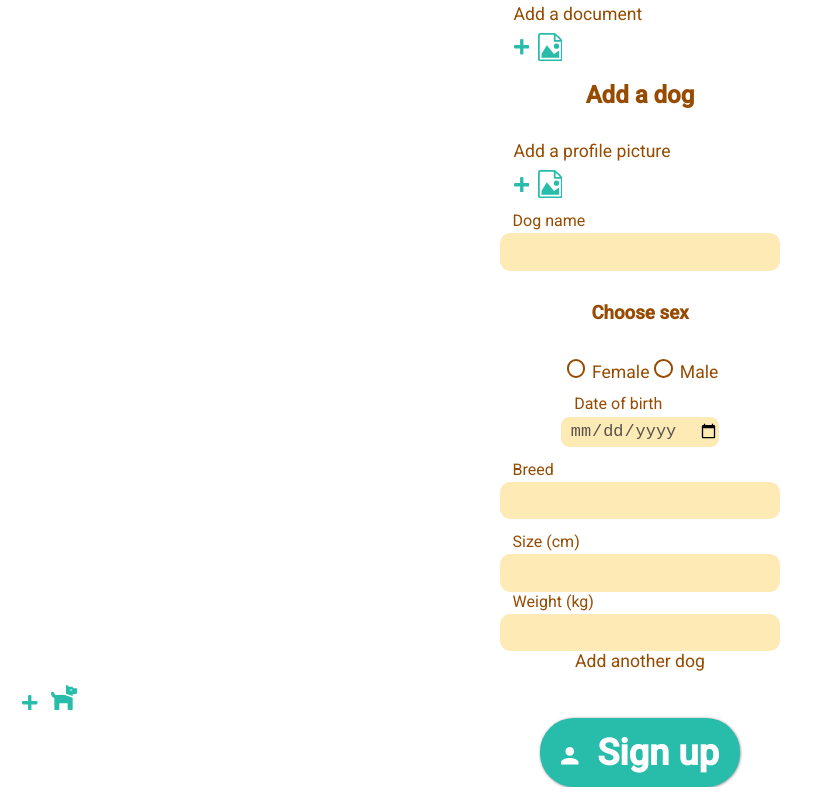
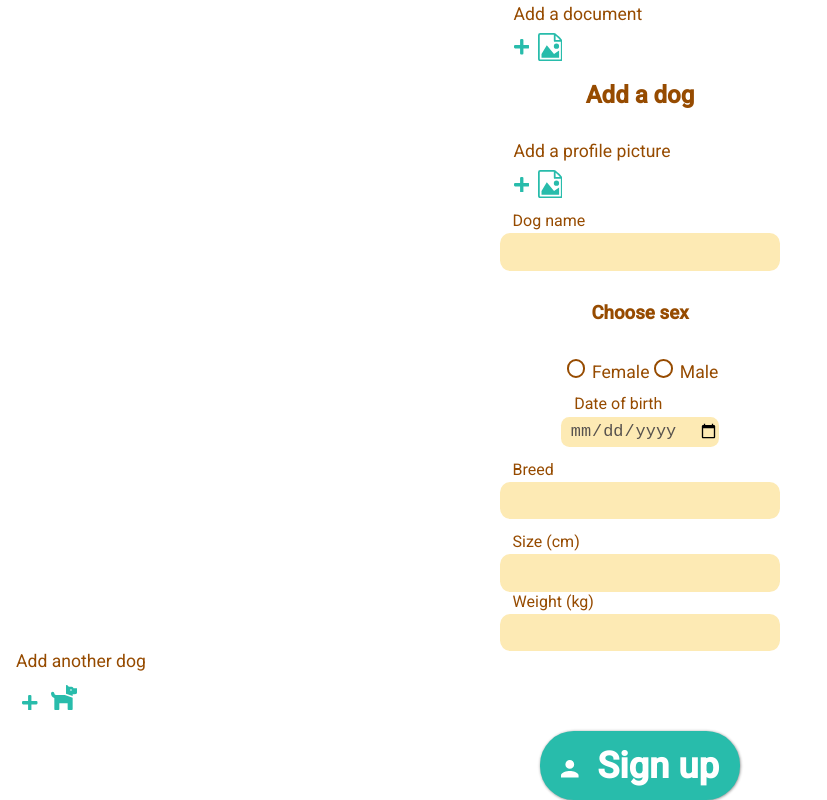
Before and after one commit to SGierszewski/hutello, a React (Vite) app: page /register in a window 1280 px wide. Shown: the part 659-1459 px from the top of the page, without its empty margins (0-827 px from the left). Built offline with nearby package versions, Linux system fonts and the light colour scheme.

Commit message:
💄  Update styles for AddDog component

```diff
--- a/src/app/components/AddDog/AddDog.module.css
+++ b/src/app/components/AddDog/AddDog.module.css
@@ -1,12 +1,13 @@
 .addDog__label {
   font-size: 1.1em;
   display: grid;
+  text-align: left;
 }
 
 .addDog__button {
   background: none;
   border: none;
-  margin-top: 0.5em;
+  margin: 0.5em 0;
   text-align: left;
 }
 
```
